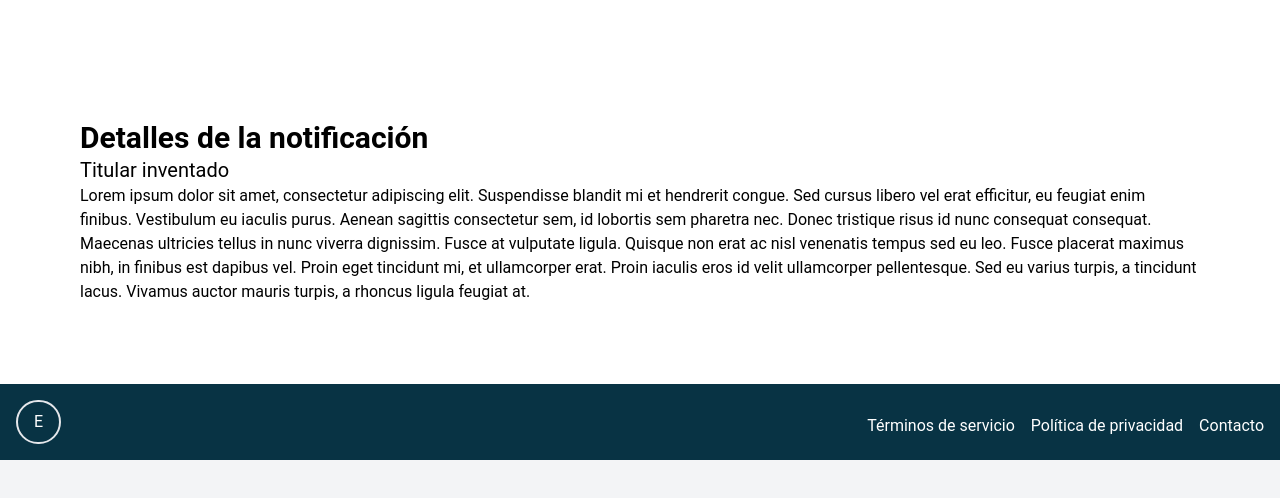
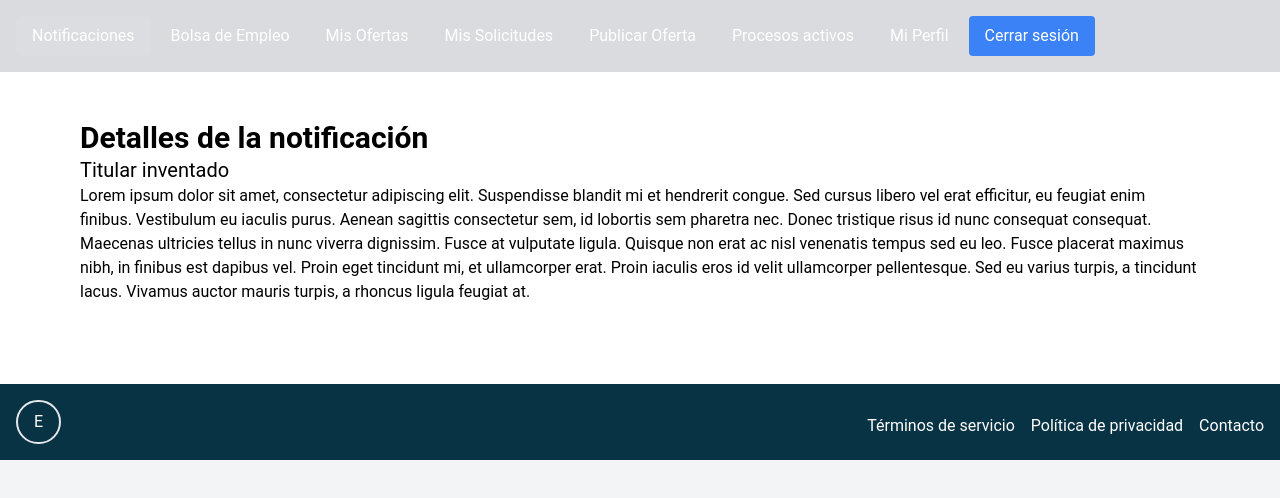
Before and after one commit to frankgimeno3/empleotecnicfront, a Next.js app: page /detallenotificacion in a window 1280 px wide. Shown: the top 498 px of the page. Built offline with nearby package versions, Linux system fonts and the light colour scheme.

Commit message:
añado navbar a detalle notificacion

```diff
--- a/pages/detallenotificacion/index.tsx
+++ b/pages/detallenotificacion/index.tsx
@@ -1,7 +1,9 @@
 // Detallenotificacion.js
-
+import Navbar from "../../components/Navbar/NavbarIn";
 const Detallenotificacion = () => {
     return (
+      <>
+      <Navbar/>
       <div className="bg-white p-20">
         <h2 className="text-black font-bold text-3xl mt-10">Detalles de la notificación</h2>
         <h3 className="text-black text-xl">Titular inventado</h3>
@@ -17,6 +19,7 @@ const Detallenotificacion = () => {
           auctor mauris turpis, a rhoncus ligula feugiat at.
         </p>
       </div>
+      </>
     );
   };
 
```
